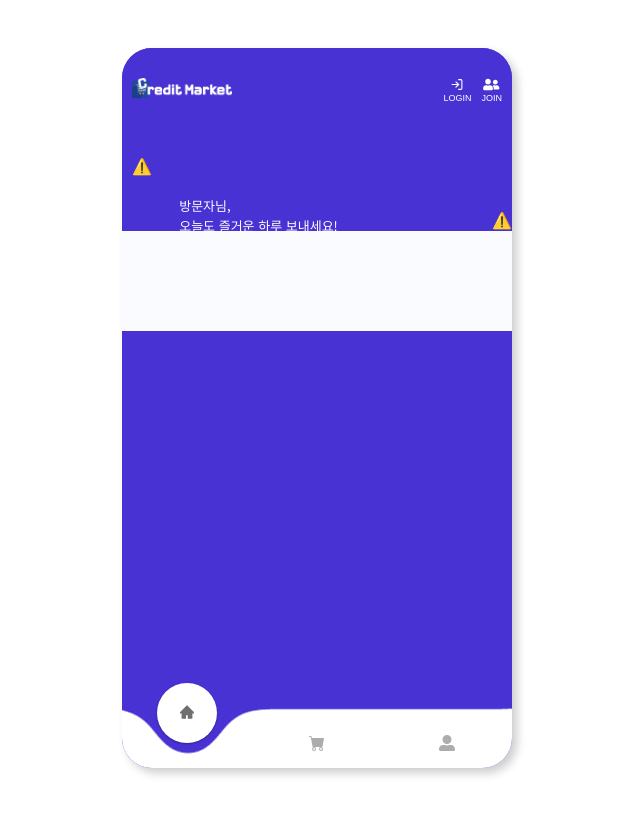
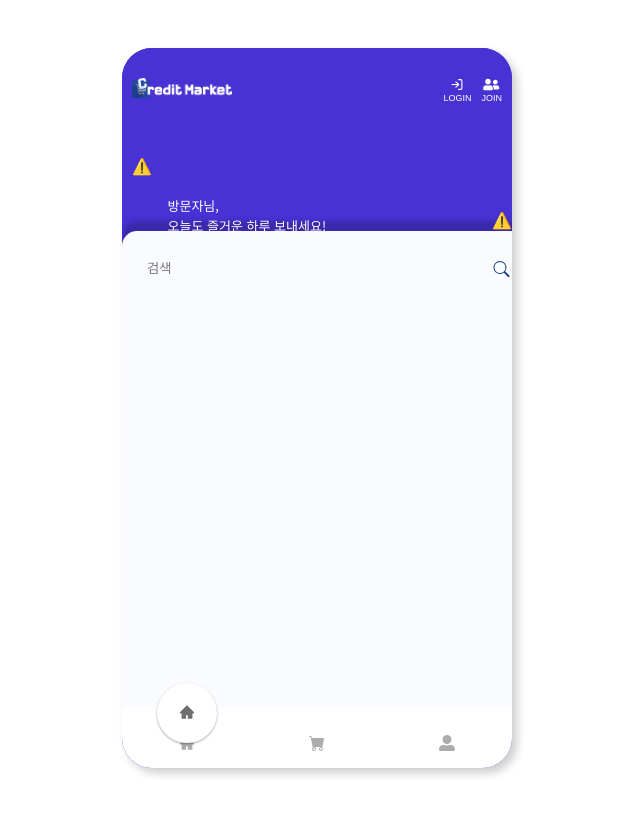
Before and after one commit to fastcampus-mini/credit-market-FE, a React (Vite) app: page / in a window 1280 px wide. Shown: the whole page, without its empty margins (323-963 px from the left). Built offline with nearby package versions, Linux system fonts and the light colour scheme; no server answers; what emotion-reset would draw is missing.

Commit message:
Style: 클래스명으로 임시 영역 표시

```diff
--- a/src/components/common/Header.tsx
+++ b/src/components/common/Header.tsx
@@ -15,7 +15,7 @@ const Header = () => {
   };
 
   return (
-    <StyledHeader>
+    <StyledHeader className="headerInner">
       <Link to="/">{homePath ? logoImage('white') : logoImage('Main')}</Link>
       <div className="buttons">
         <Button
--- a/src/components/common/Navbar.tsx
+++ b/src/components/common/Navbar.tsx
@@ -9,17 +9,15 @@ import { ROUTES } from '@/constants/routes';
 
 const Navbar = () => {
   const location = useLocation();
-  // const homePath = location.pathname === '/';
-  // {homePath ? }
   const bubblePosition = (path: string, id: number, position: number, color: string) => {
     return location.pathname === path && move(id, position, color);
   };
 
   const move = (id: number, position: number, color: string) => {
-    var tl = gsap.timeline();
     gsap.config({
       nullTargetWarn: false,
     });
+    var tl = gsap.timeline();
     tl.to('#bgBubble', { duration: 0.15, bottom: '-30px', ease: 'ease-out' }, 0)
       .to('#bubble1', { duration: 0.1, y: '120%', boxShadow: 'none', ease: 'ease-out' }, 0)
       .to('#bubble2', { duration: 0.1, y: '120%', boxShadow: 'none', ease: 'ease-out' }, 0)
@@ -43,13 +41,21 @@ const Navbar = () => {
         { duration: 0.15, y: '0%', opacity: 0.7, ease: 'ease-out' },
         '-=0.1',
       )
-      .to('#navbarContainer', { duration: 0.3, backgroundColor: color, ease: 'ease-in-out' }, 0)
+      .to(
+        '#navbarContainer',
+        { duration: 0.3, backgroundColor: COLORS.background, ease: 'ease-in-out' },
+        0,
+      )
       .to('#bg', { duration: 0.3, backgroundColor: color, ease: 'ease-in-out' }, 0)
-      .to('#bgBubble', { duration: 0.3, backgroundColor: color, ease: 'ease-in-out' }, 0);
+      .to(
+        '#bgBubble',
+        { duration: 0.3, backgroundColor: COLORS.background, ease: 'ease-in-out' },
+        0,
+      );
   };
 
   return (
-    <StyledNavbar>
+    <StyledNavbar className="navInner">
       <div id="navbarContainer">
         <div id="navbar">
           <div id="bubbleWrapper">
@@ -127,13 +133,7 @@ export default Navbar;
 
 const StyledNavbar = styled.div`
   width: 100%;
-  height: 100%;
-  bottom: 0;
-  display: flex;
-  justify-content: flex-end;
-  flex-direction: column;
   overflow: hidden;
-  position: absolute;
 
   #navbar {
     width: 100%;
@@ -141,6 +141,7 @@ const StyledNavbar = styled.div`
     background-color: ${COLORS.white};
     position: absolute;
     bottom: 0;
+    z-index: 9;
   }
 
   #bubbleWrapper {
@@ -157,7 +158,7 @@ const StyledNavbar = styled.div`
     height: 60px;
     bottom: 85px;
     border-radius: 50%;
-    z-index: 1;
+    z-index: 10;
     transform: translateY(120%);
     display: flex;
     justify-content: center;
@@ -186,13 +187,17 @@ const StyledNavbar = styled.div`
   }
 
   #bg {
+    position: absolute;
+    left: 0;
+    bottom: 0;
+    width: 100%;
+    height: 100%;
     background-color: ${COLORS.homeBackground};
-    height: 100%;
   }
 
   #bgBubble {
     position: absolute;
-    background-color: ${COLORS.homeBackground};
+    background-color: ${COLORS.background};
     width: 75px;
     height: 75px;
     border-radius: 50%;
--- a/src/pages/Home.tsx
+++ b/src/pages/Home.tsx
@@ -1,10 +1,11 @@
 import COLORS from '@/styles/colors';
 import styled from '@emotion/styled';
 import { Player } from '@lottiefiles/react-lottie-player';
+import Input from '@/components/common/Input';
 
 const Home = () => {
   return (
-    <StyledHome>
+    <StyledHome className="homeInner">
       <Player
         className="welcome"
         autoplay
@@ -23,7 +24,9 @@ const Home = () => {
         <br />
         오늘도 즐거운 하루 보내세요!
       </p>
-      <div id="panel"></div>
+      <div className="panel">
+        <Input inputType="text" placeholder="검색" />
+      </div>
     </StyledHome>
   );
 };
@@ -43,7 +46,7 @@ const StyledHome = styled.div`
   p {
     position: absolute;
     top: 100px;
-    left: 35%;
+    left: 32%;
     transform: translate(-50%, -50%);
     color: ${COLORS.white};
     font-size: 13px;
@@ -54,16 +57,24 @@ const StyledHome = styled.div`
     display: flex;
     justify-content: end;
     margin-top: 30px;
+
     #lottie {
       width: 230px;
     }
+    position: relative;
   }
 
-  #panel {
+  .panel {
     position: absolute;
+    z-index: -1;
+    width: 100%;
     left: 0;
+    height: calc(90vh - 239px);
+    min-height: calc(90vh - 239px);
+    border-radius: 15px 15px 0 0;
+    box-shadow: 0 -10px 5px rgba(0, 0, 0, 0.2);
     background: ${COLORS.background};
-    width: 100%;
-    height: 100px;
+    padding: 20px 10px 100px;
+    overflow-y: auto;
   }
 `;
```
